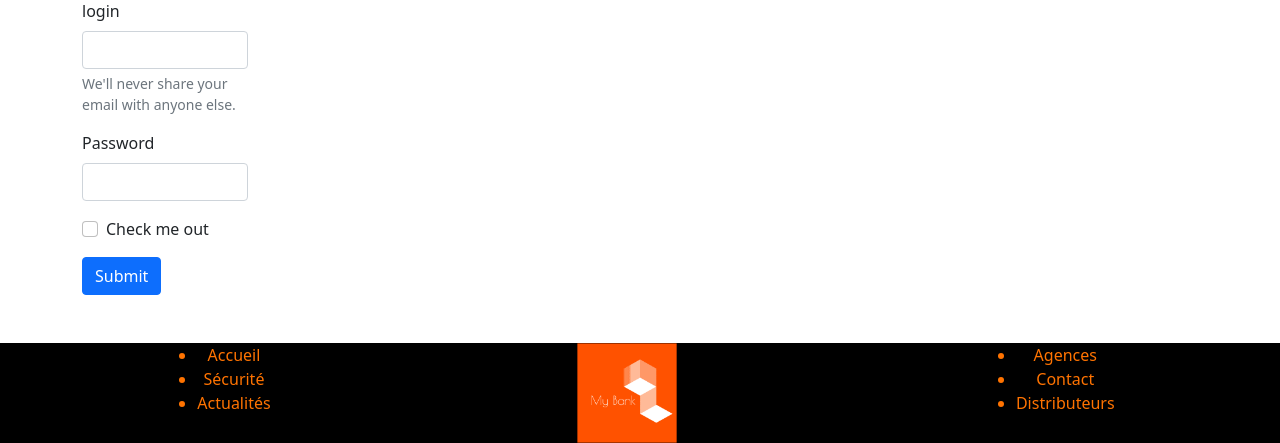
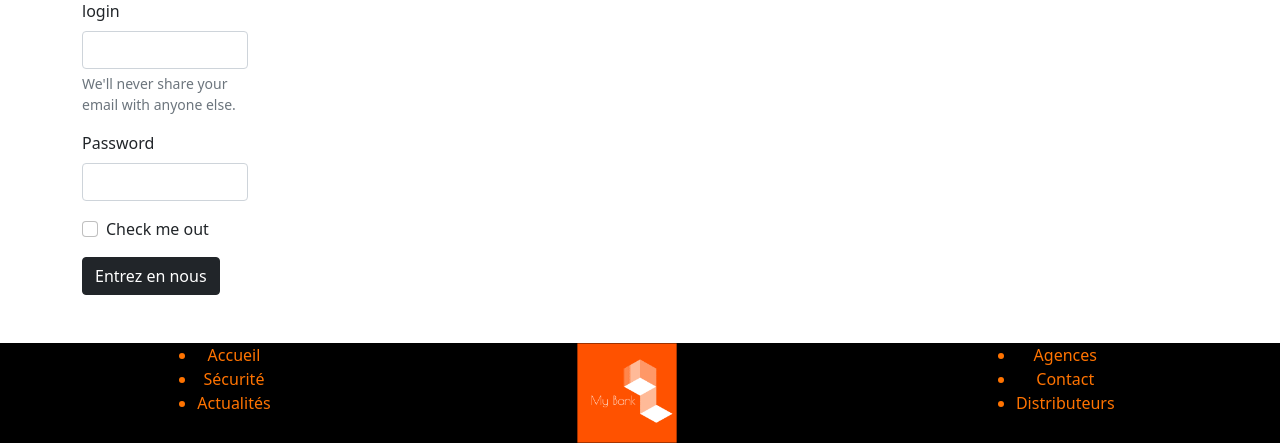
Before and after one commit to JoelB-E276/myBank_PHP, a PHP site: page /login.php in a window 1280 px wide. Shown: the part 382-825 px from the top of the page. Run offline with PHP 8.4, Linux system fonts and the light colour scheme.

Commit message:
add login

```diff
--- a/login.php
+++ b/login.php
@@ -38,13 +38,13 @@
       </div>
       <div class="mb-3">
         <label for="exampleInputPassword1" class="form-label">Password</label>
-        <input type="password" class="form-control" id="exampleInputPassword1">
+        <input type="password" name="password" class="form-control" id="exampleInputPassword1">
       </div>
       <div class="mb-3 form-check">
         <input type="checkbox" class="form-check-input" id="exampleCheck1">
         <label class="form-check-label" for="exampleCheck1">Check me out</label>
       </div>
-      <button type="submit" class="btn btn-primary">Submit</button>
+      <button type="submit" class="btn btn-dark">Entrez en nous</button>
   </form>
  </div>
 </div>
```
Also changed, not shown: index.php (+11 -11 lines).
